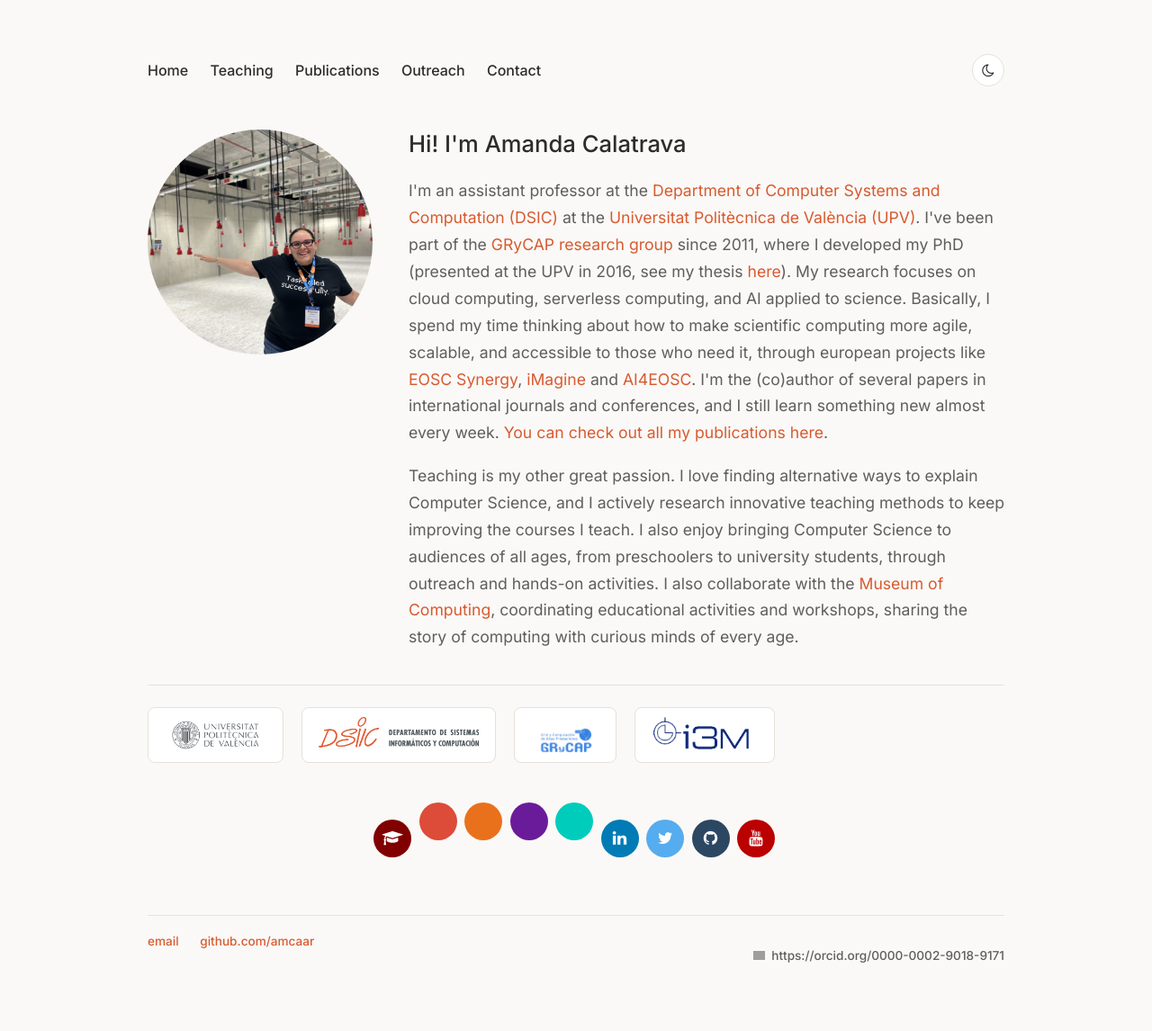
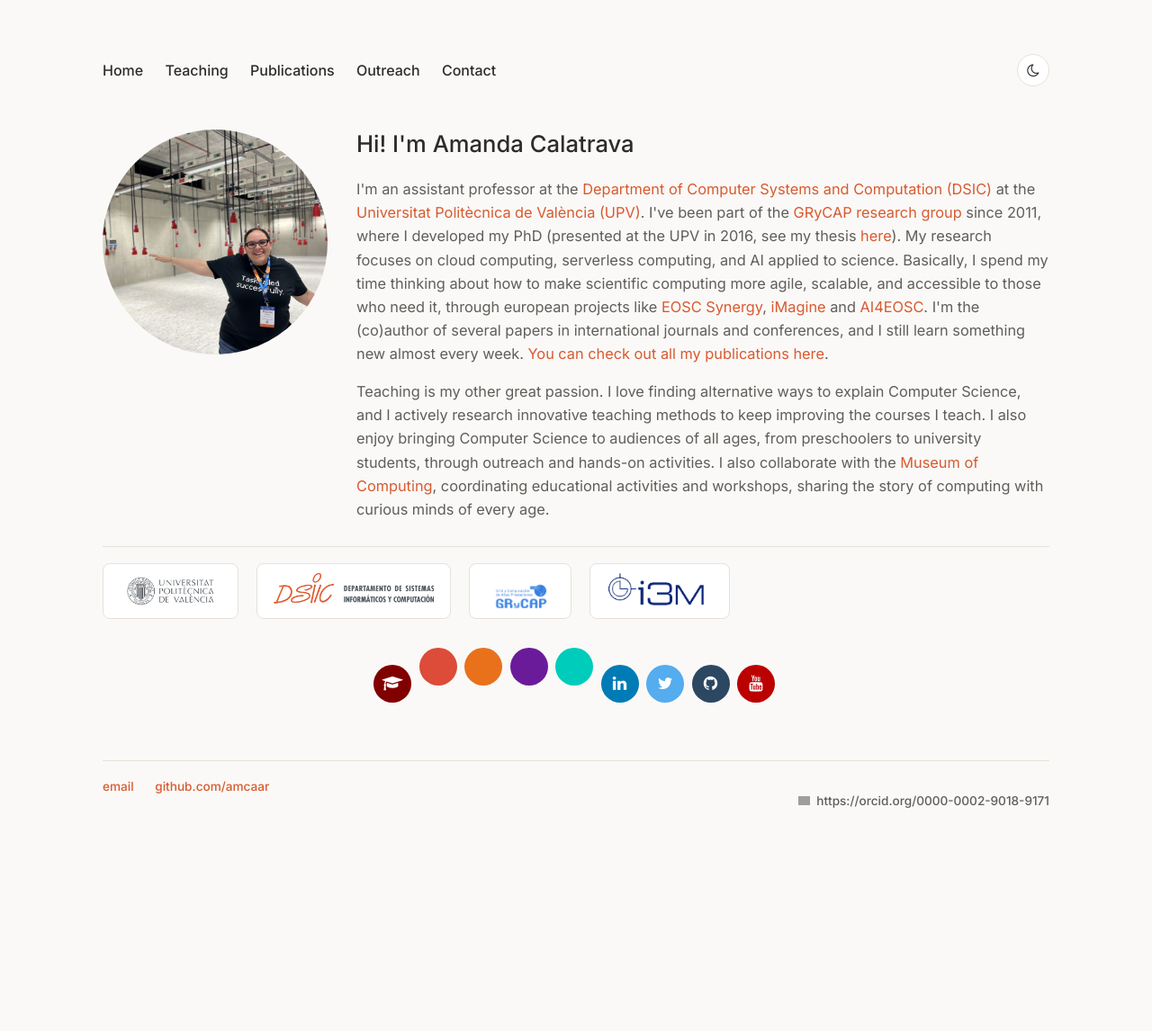
Before and after one commit to amcaar/amcaar.github.io, a Jekyll site: the page built from index.html, in a window 1280 px wide. Shown: the whole page at 90% size. Built offline with Jekyll 4.4.1, drawn with Linux system fonts in a browser that asks for light colours; a style sheet for code colours, icons or effects is not loaded; after the commit the page ends 974 px from its top, so only the background shows below that; grey boxes are pictures that could not be loaded.

Commit message:
Adjust CSS styles for layout and typography

```diff
--- a/css/pages.css
+++ b/css/pages.css
@@ -35,7 +35,7 @@
 body {
 	margin: 0 auto;
 	padding: 60px 24px;
-	max-width: 1000px;
+	max-width: 1100px;
 	width: 100%;
 	font-family: 'Inter', 'Helvetica', 'Arial', sans-serif;
 	background-color: var(--color-bg);
@@ -136,8 +136,8 @@ h3 {
 }
 
 p {
-	font-size: 1.1em;
-	line-height: 1.7;
+	font-size: 1.02em;
+	line-height: 1.6;
 	color: var(--color-text-secondary);
 }
 
@@ -167,8 +167,8 @@ ul.contact {
 .blurb {
 	display: flex;
 	align-items: flex-start;
-	gap: 40px;
-	margin-bottom: 20px;
+	gap: 32px;
+	margin-bottom: 12px;
 }
 
 .blurb img.avatar {
@@ -201,8 +201,8 @@ ul.contact {
    Afiliaciones (portada)
    ============================ */
 .affiliations {
-	margin: 12px 0 40px;
-	padding-top: 24px;
+	margin: 8px 0 28px;
+	padding-top: 18px;
 	border-top: 1px solid var(--color-border);
 }
 
```
